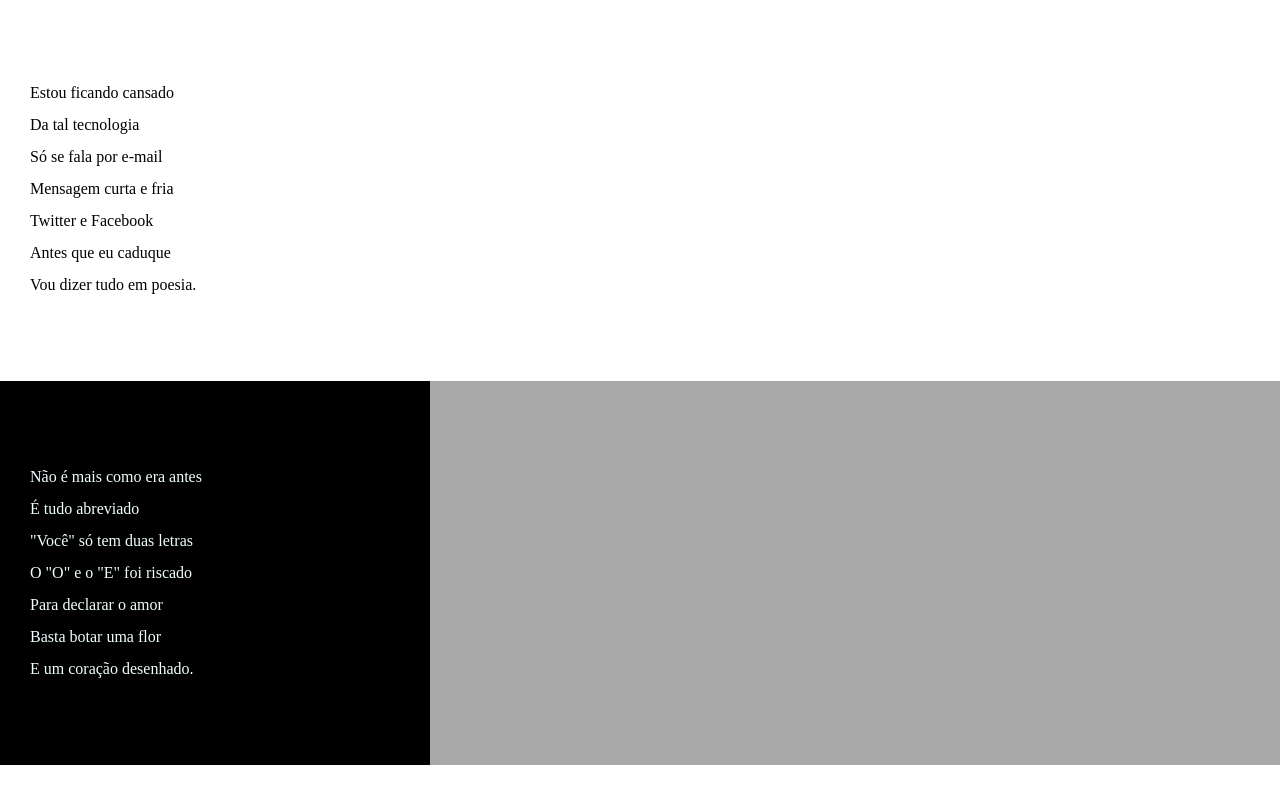
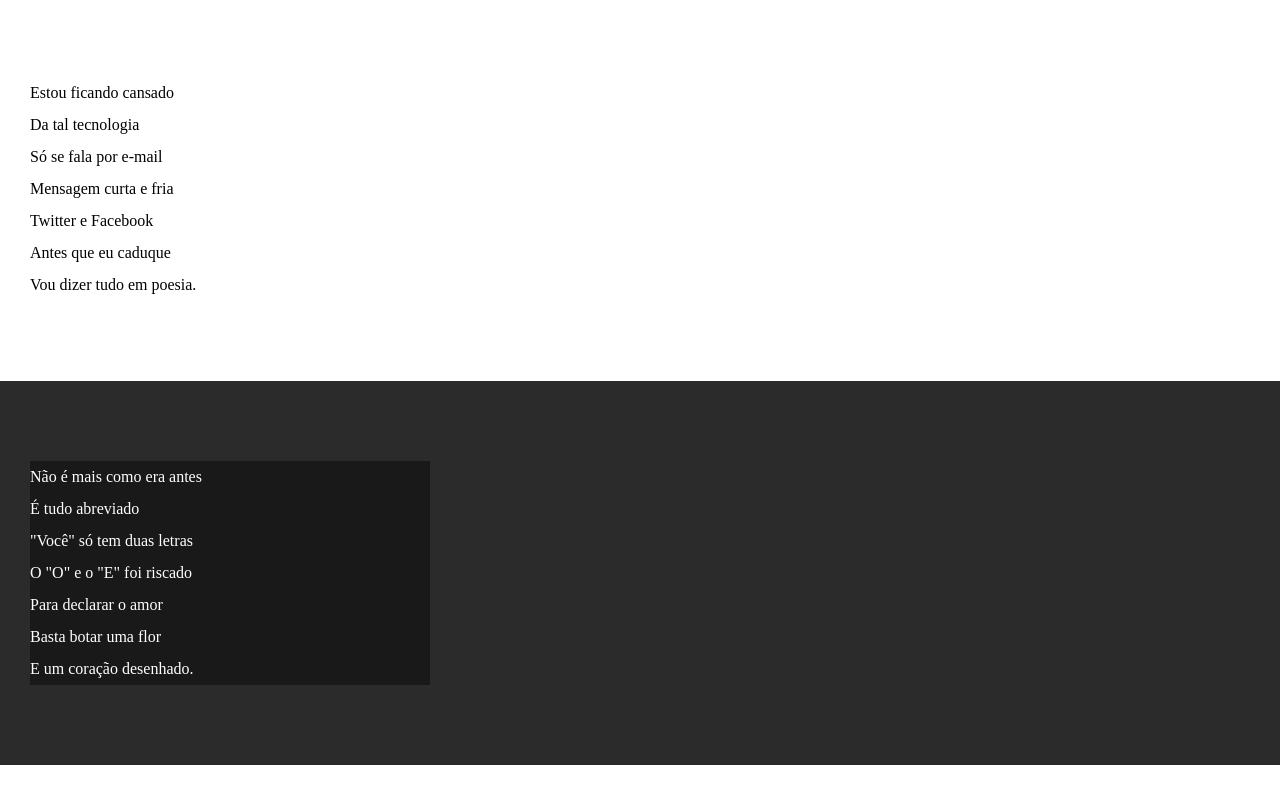
Before and after one commit to Rodrigo-Ralliele/html-css, a plain HTML site: page DESAFIOS/DSF012/index.html in a window 1280 px wide. Shown: the part 158-952 px from the top of the page. Drawn offline with Linux system fonts and the light colour scheme.

Commit message:
Atualizei Style and blocks

```diff
--- a/DESAFIOS/DSF012/estilo/style.css
+++ b/DESAFIOS/DSF012/estilo/style.css
@@ -59,7 +59,7 @@ footer a {
 section {padding-top: 10vh;
 padding-bottom: 10vh;
 line-height: 2em;
-padding-left: 30px; }
+padding-left: 30px;  }
 
 
 
@@ -68,13 +68,13 @@ section.normal {
     color: black;
 }
 
-section.imagem{background-color: black;
-width: 400px; }
+section.imagem {
+    background-color: rgb(43, 43, 43);
+    color: white;
+}
 
-section.imagem {
-    background-color: black;
-    color: azure;
-
+section.imagem>p {background-color: rgba(0, 0, 0, 0.411);
+width: 400px;
 }
 
 footer {
--- a/DESAFIOS/DSF012/index.html
+++ b/DESAFIOS/DSF012/index.html
@@ -98,5 +98,5 @@
         </section>
 
         <footer>Site Criado Por <a href="https://github.com/Rodrigo-Ralliele" target="_blank" rel="external">Rodrigo-Ralliele</a></footer>
-</body>b
+</body>
 </html>
```
